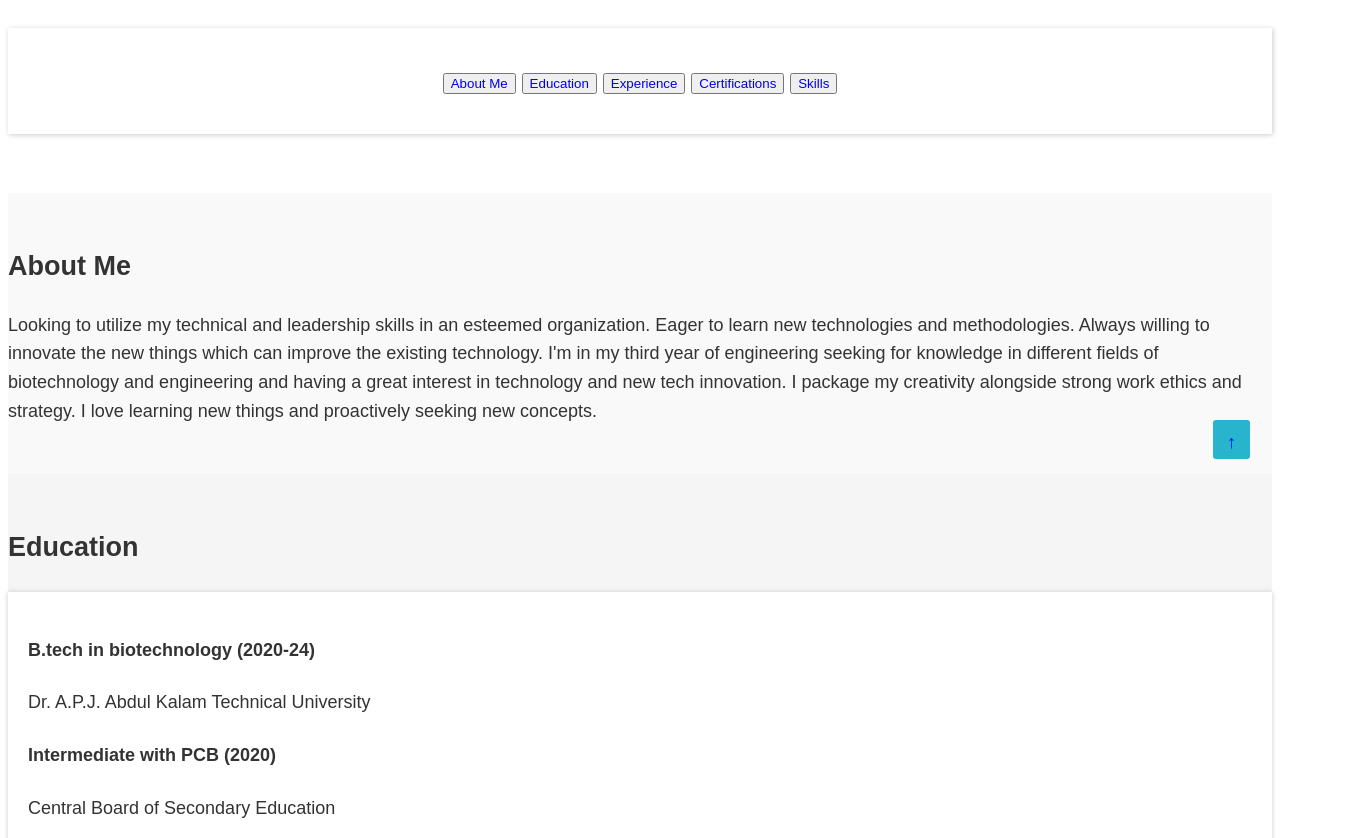
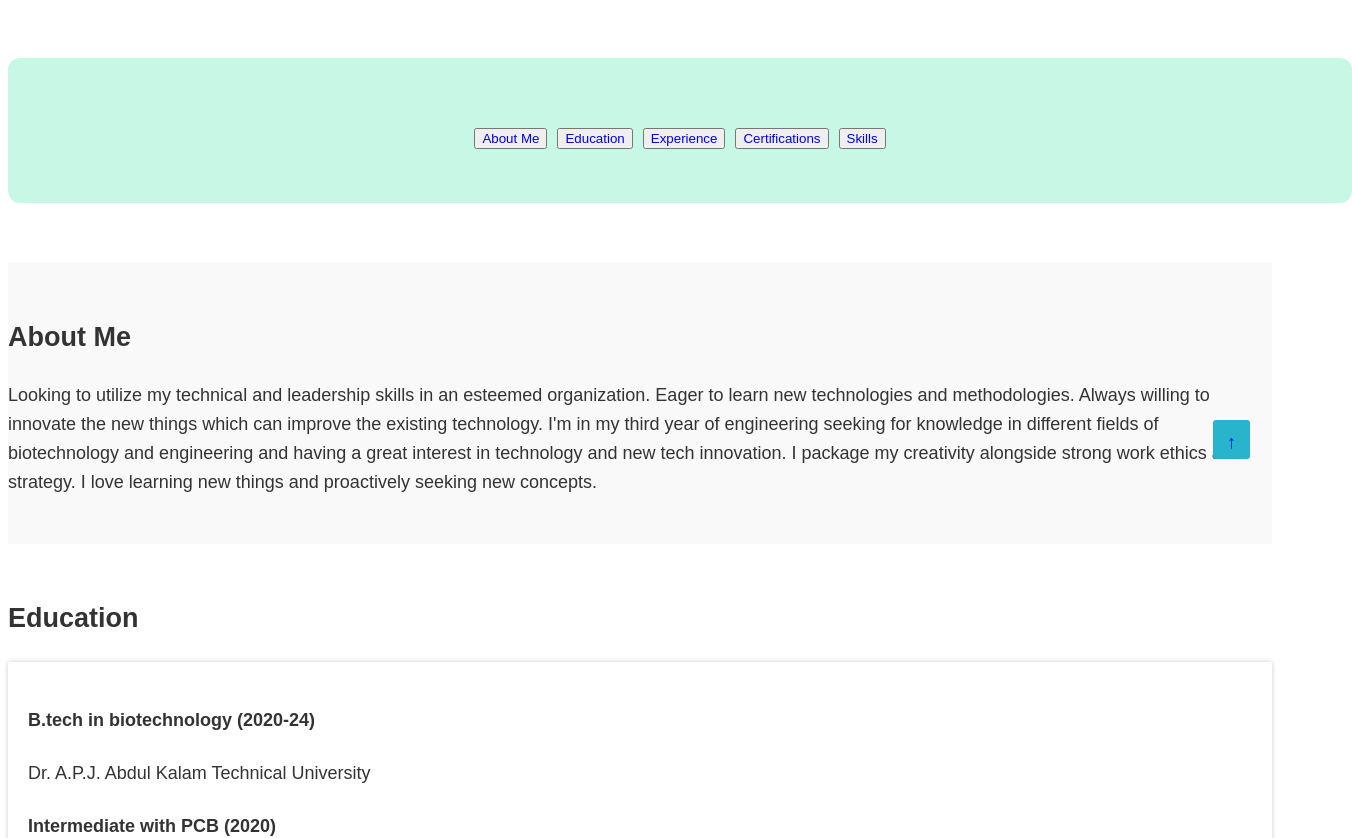
Before and after one commit to Kunalnagarkoti/kunalnagarkot_resume, a plain HTML site: page index.html in a window 1280 px wide. Shown: the part 311-1149 px from the top of the page, 1352 px wide, since content can reach past the window. Drawn offline with Linux system fonts and the light colour scheme.

Commit message:
css change

```diff
--- a/index.css
+++ b/index.css
@@ -56,10 +56,24 @@
   box-shadow: 1px 1px 5px #cccccc
 }
 
-section#experience,
-section#education,
-section#Skills,
-section#experience {
+.button {
+  background-color: #c6f8e5;
+  border-radius: 12px;
+  color: rgb(52, 12, 174);
+  padding: 14px 40px;
+  text-align: center;
+  text-decoration: none;
+  display: inline-block;
+  font-size: 24px;
+  width: 100%;
+}
+
+
+section#experience:hover,
+section#education:hover,
+section#Skills:hover,
+section#certifications:hover {
+  transform: translate(-10px);
   background-color: #f5f5f5;
 }
 
@@ -105,6 +119,7 @@
   line-height: 39px;
   font-size: 25px;
 }
+
 a {
   text-decoration: none;
   display: inline;
--- a/index.html
+++ b/index.html
@@ -15,17 +15,19 @@
     <h1>KUNAL NAGARKOTI</h1>
     <h2>BIOTECH ENGINEER</h2>
 
-    <section id="goto">
+    <section id="button">
+      <div class="button">
       <nav>
-        <h3>
+        <h2>
           <button onclick="About()"> <a href="#about">About Me</a></button>
           <button onclick="Eduction()"><a href="#education">Education</a></button>
           <button onclick="Experience()"><a href="#experience">Experience</a></button>
           <button onclick="Certifications()"><a href="#certifications">Certifications</a></button>
           <button onclick="Skills()"><a href="#Skills">Skills</a></button>
 
-        </h3>
+        </h2>
       </nav>
+    </div>
     </section>
   </header>
 
```
